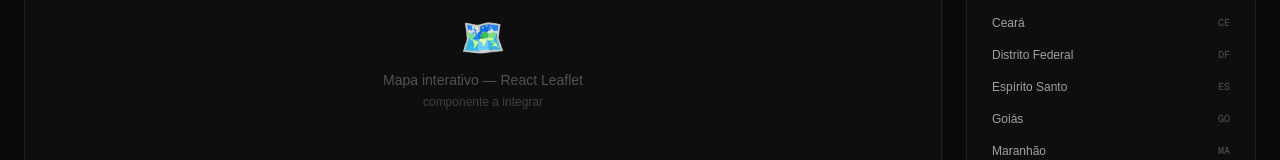
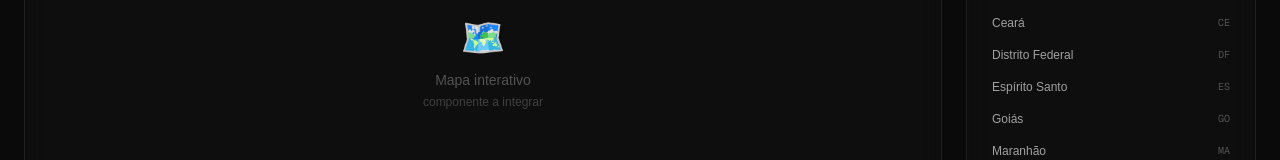
Before and after one commit to Husty-09/GovData-BR, a Next.js app: page /painel in a window 1280 px wide. Shown: the part 504-664 px from the top of the page. Built offline with nearby package versions, Linux system fonts and the light colour scheme; no server answers.

Commit message:
chore: remove leaflet e referências do projeto

```diff
--- a/package.json
+++ b/package.json
@@ -10,13 +10,10 @@
     "test": "vitest run"
   },
   "dependencies": {
-    "@types/leaflet": "^1.9.21",
     "framer-motion": "^12.38.0",
-    "leaflet": "^1.9.4",
     "next": "16.2.5",
     "react": "19.2.4",
-    "react-dom": "19.2.4",
-    "react-leaflet": "^5.0.0"
+    "react-dom": "19.2.4"
   },
   "devDependencies": {
     "@tailwindcss/postcss": "^4",
--- a/src/app/painel/page.tsx
+++ b/src/app/painel/page.tsx
@@ -160,7 +160,7 @@ export default function Painel() {
           >
             <div className="text-center text-neutral-600">
               <div className="text-4xl mb-3">🗺️</div>
-              <p className="text-sm">Mapa interativo — React Leaflet</p>
+              <p className="text-sm">Mapa interativo</p>
               <p className="text-xs text-neutral-700 mt-1">componente a integrar</p>
             </div>
           </div>
--- a/src/app/sobre/page.tsx
+++ b/src/app/sobre/page.tsx
@@ -33,7 +33,7 @@ const card: Variants = {
 
 const stack = [
   "Next.js 15", "React 18", "TypeScript", "Tailwind CSS",
-  "Framer Motion", "React Leaflet", "HustyCore UI",
+  "Framer Motion", "React ", "HustyCore UI",
 ];
 
 const fontes = [
```
Also changed, not shown: 1 other file (tests, documents, lock files or other folders).
